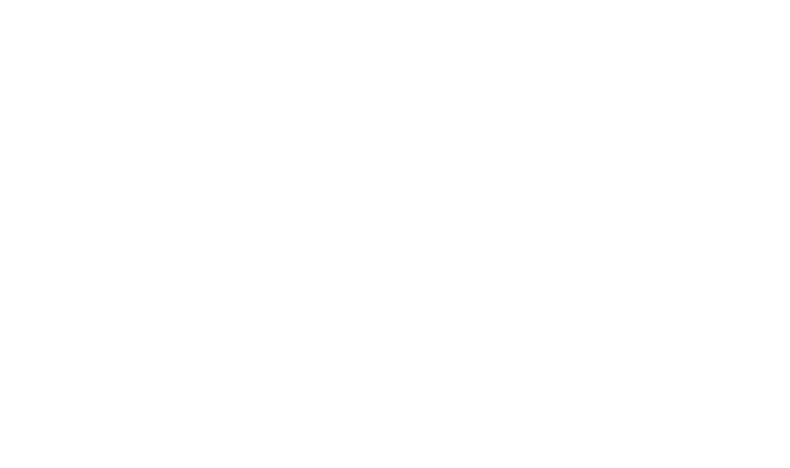
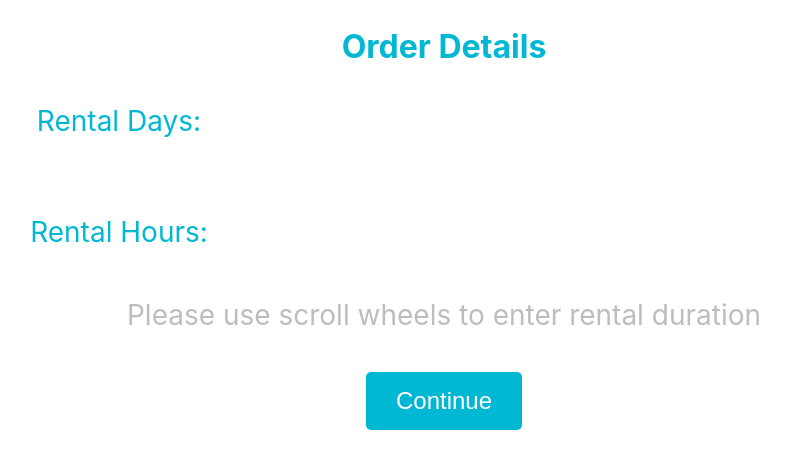
Before and after one commit to tenngs/thors-rentals-order-submission, a React (Create React App) app in the folder frontend/: page /details in a window 1280 px wide. Shown: the top 468 px of the page, without its empty margins (196-986 px from the left). Built offline with nearby package versions, Linux system fonts and the light colour scheme.

Commit message:
add customer and staff tables

```diff
--- a/frontend/src/App.js
+++ b/frontend/src/App.js
@@ -3,7 +3,7 @@ import { Route, Switch } from "react-router-dom";
 import CustomersTable from "./CustomersTable";
 import InventoryTable from "./InventoryTable";
 import LandingPage from "./LandingPage";
-import OrderSubmission from "./OrderSubmission";
+import OrderDetails from "./OrderDetails";
 import StaffTable from "./StaffTable";
 
 
@@ -18,7 +18,7 @@ class App extends Component {
           <Route exact path='/inventory' component={InventoryTable} />
           <Route exact path='/customers' component={CustomersTable} />
           <Route exact path='/staff' component={StaffTable} />
-          <Route exact path='/submission' component={OrderSubmission} />
+          <Route exact path='/details' component={OrderDetails} />
         </Switch>
       </div>
     );
--- a/frontend/src/InventoryTable.js
+++ b/frontend/src/InventoryTable.js
@@ -7,7 +7,12 @@ import OrderSubmission from './OrderSubmission';
 class InventoryTable extends Component {
     constructor(props) {
         super(props);
-        this.state = { inventoryPieces: [], selectedEquipmentId: '', selectedMake: '', selectedModel: '' };
+        this.state = {
+            inventoryPieces: [],
+            selectedEquipmentId: '',
+            selectedMake: '',
+            selectedModel: ''
+        };
     }
 
     componentDidMount() {
@@ -20,9 +25,11 @@ class InventoryTable extends Component {
             });
     }
 
-    handleRowClick = (id, make, model) => {
-        // Update the equipmentId in OrderSubmission component
+    handleRowClick = (id, make, model, pricePerHour, pricePerDay) => {
+        // update the equipmentId and prices in OrderSubmission component
         this.orderSubmission.updateEquipmentId(id);
+        this.orderSubmission.updatePrices(pricePerHour, pricePerDay);
+        // update id, make, model in this Component
         this.setState({ selectedEquipmentId: id });
         this.setState({ selectedMake: make });
         this.setState({ selectedModel: model });
@@ -33,7 +40,7 @@ class InventoryTable extends Component {
     render() {
         return (
             <div>
-                {/* Pass a reference to the OrderSubmission component to this.orderSubmission */}
+                {/* pass a reference to OrderSubmission component to this.orderSubmission */}
                 <OrderSubmission ref={(el) => this.orderSubmission = el} />
                 <div>
                     <h2 className='heading'>Available Inventory</h2>
@@ -53,7 +60,7 @@ class InventoryTable extends Component {
                     </thead>
                     <tbody>
                         {this.state.inventoryPieces.map(inventory => (
-                            <tr key={inventory.id} onClick={() => this.handleRowClick(inventory.id, inventory.make, inventory.model)}>
+                            <tr key={inventory.id} onClick={() => this.handleRowClick(inventory.id, inventory.make, inventory.model, inventory.pricePerHour, inventory.pricePerDay)}>
                                 <td>{inventory.id}</td>
                                 <td>{inventory.make}</td>
                                 <td>{inventory.model}</td>
--- /dev/null
+++ b/frontend/src/OrderDetails.css
@@ -0,0 +1,58 @@
+form {
+    display: flex;
+    flex-direction: column;
+    align-items: center;
+}
+
+h2 {
+    font-size: 2em;
+    color: #00b8d4;
+    margin-bottom: 10px;
+}
+
+label {
+    font-size: 1.75em;
+    color: #00b8d4;
+    margin-bottom: 5px;
+}
+
+input {
+    font-size: 1.75em;
+    padding: 10px;
+    border: none;
+    border-radius: 5px;
+    margin-bottom: 10px;
+    outline: none;
+
+}
+
+/* input[type="number"].scrollable::-webkit-inner-spin-button,
+input[type="number"].scrollable::-webkit-outer-spin-button {
+    -webkit-appearance: bold;
+    margin: 0;
+} */
+
+.instructions {
+    font-size: 1.75em;
+    color: #bdbdbd;
+    text-align: center;
+    padding: 20px;
+    /* animation: slideUp 1s ease-out 1s, fadeIn 2s ease-in-out; */
+    animation: slideUp 1s;
+}
+
+button {
+    background-color: #00b8d4;
+    border: none;
+    border-radius: 5px;
+    padding: 15px 30px;
+    font-size: 1.5em;
+    color: white;
+    cursor: pointer;
+    margin-bottom: 10px;
+    text-decoration: none;
+}
+
+button:hover {
+    background-color: #0091c2;
+}
--- /dev/null
+++ b/frontend/src/OrderDetails.js
@@ -0,0 +1,64 @@
+import React, { Component } from 'react';
+import { Link } from 'react-router-dom';
+import "./OrderDetails.css";
+
+
+class OrderDetails extends Component {
+    constructor(props) {
+        super(props);
+        this.state = {
+            rentalDays: '',
+            rentalHours: ''
+        };
+    }
+
+    orderSubmission = React.createRef();
+
+
+
+    handleInputChange = (evt) => {
+        const { name, value } = evt.target;
+        this.setState({ [name]: value });
+    }
+
+    handleSubmit = (evt) => {
+
+        evt.preventDefault();
+        this.orderSubmission.updatePrices(this.state.rentalDays, this.state.rentalHours);
+        // Update the cost and return date & time in the OrderSubmission component
+        this.orderSubmission.updateCost(this.state.rentalDays, this.state.rentalHours);
+        this.orderSubmission.updateReturnDatetime(this.state.rentalHours, this.state.rentalDays);
+
+    }
+
+    render() {
+        return (
+            <form onSubmit={this.handleSubmit}>
+                <h2>Order Details</h2>
+                <label>
+                    Rental Days:
+                    <input type="number" name="rentalDays" value={this.state.rentalDays} onChange={this.handleInputChange} min={0} className="scrollable" />
+                </label>
+                <br />
+                <label>
+                    Rental Hours:
+                    <input type="number" name="rentalHours" value={this.state.rentalHours} onChange={this.handleInputChange} min={0} className="scrollable" />
+                </label>
+                <div className='instructions'>Please use scroll wheels to enter rental duration</div>
+
+                <br />
+                <Link to="/review">
+                    <button type="submit">Continue</button>
+                </Link>
+                <br />
+            </form>
+        );
+    }
+}
+
+{/* <div>
+      <div>Total Cost: ${this.orderSubmission.state.cost}</div>
+      <div>Return Date & Time: {this.orderSubmission.state.returnDateTime}</div>
+    </div> */}
+
+export default OrderDetails;
--- a/frontend/src/OrderSubmission.js
+++ b/frontend/src/OrderSubmission.js
@@ -4,11 +4,19 @@ class OrderSubmission extends Component {
     constructor(props) {
         super(props);
         this.state = {
-            equipmentId: '', customerId: '', staffId: ''
+            equipmentId: '',
+            customerId: '',
+            staffId: '',
+            rentalHours: '',
+            rentalDays: '',
+            pricePerHour: '',
+            pricePerDay: '',
+            cost: '',
+            returnDateTIme: ''
         };
     }
 
-    // Methods to update equipmentId, CustomerId and staffId state with ids
+    // methods to update equipmentId, CustomerId and staffId state with ids
     // passed from respective Table components
     updateEquipmentId = (id) => {
         this.setState({ equipmentId: id });
@@ -22,14 +30,45 @@ class OrderSubmission extends Component {
         this.setState({ staffId: id });
     }
 
+    // methods to update cost, hourly and daily price
+    // passed from respective Table components
+    updateCost = (durationDays, durationHours) => {
+        // calculate the total cost based on the price per day and price per hour
+        this.setState({ cost: durationDays * this.state.pricePerDay + durationHours * this.state.pricePerHour });
+    }
+
+    updatePrices = (pricePerHour, pricePerDay) => {
+        this.setState({ pricePerHour: pricePerHour });
+        this.setState({ pricePerDay: pricePerDay });
+    }
+
+    // create rental return datetime from rentalHours and rentalDays
+    updateReturnDateTime = (rentalHours, rentalDays) => {
+        // create a new date object and add the specified number of hours and days to it
+        const futureDate = new Date();
+        futureDate.setHours(futureDate.getHours() + rentalHours);
+        futureDate.setDate(futureDate.getDate() + rentalDays);
+
+        // Format the date and time into the desired string format
+        const year = futureDate.getFullYear();
+        const month = ("0" + (futureDate.getMonth() + 1)).slice(-2);
+        const date = ("0" + futureDate.getDate()).slice(-2);
+        const hours = ("0" + futureDate.getHours()).slice(-2);
+        const minutes = ("0" + futureDate.getMinutes()).slice(-2);
+        const seconds = ("0" + futureDate.getSeconds()).slice(-2);
+
+        this.setState({ returnDateTIme: `${year}-${month}-${date} ${hours}:${minutes}:${seconds}` });
+    }
+    // };
+
+    // updateReturnDatetime = (dateTime) => {
+    //     this.setState({ returnDateTime: dateTime });
+    // }
+
+
+
     render() {
-        // return this.state.equipmentId ? null : (
-        //     <div>
-        //         {/* Display equipmentId for testing purposes */}
-        //         <p>Equipment ID: {this.state.equipmentId}</p>
-        //     </div>
-        // );
-        return null;
+        return (null);
     }
 }
 
--- a/frontend/src/StaffTable.js
+++ b/frontend/src/StaffTable.js
@@ -76,7 +76,7 @@ class StaffTable extends Component {
                         : <div className='instructions'>Please choose a staff member that made the sale by clicking on it</div>
                     }
                     {this.state.selectedStaffId
-                        ? <Link to="/submission"><button className='continue-button'>Continue</button></Link>
+                        ? <Link to="/details"><button className='continue-button'>Continue</button></Link>
                         : null
                     }
                 </div>
```
Also changed, not shown: frontend/src/InfoHolderParent.js (added, +14 -0 lines), 1 other file (tests, documents, lock files or other folders).
